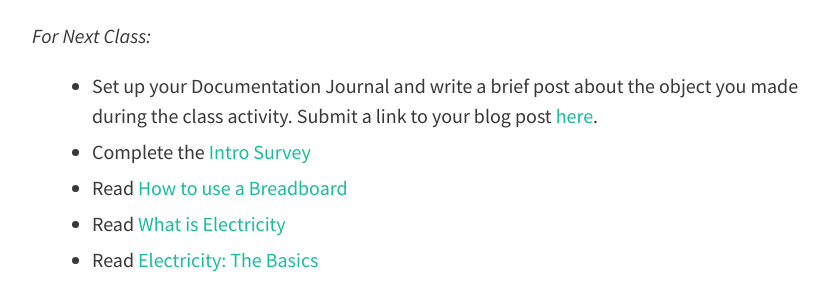
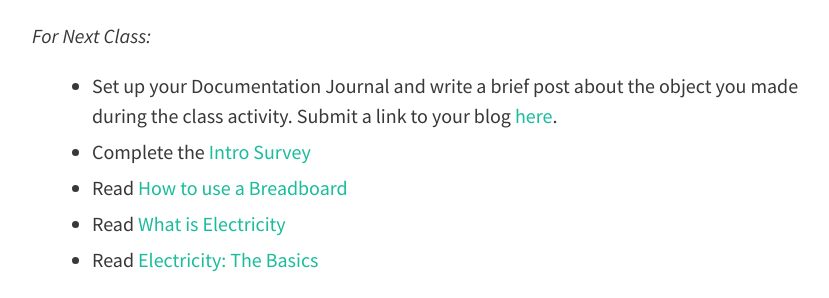
Before and after one commit to coloringchaos/object-f17, a Jekyll site: the page built from schedule.md, in a window 1280 px wide and 900 px high, scrolled down 412 px. Shown: the part 187-485 px from the top of the window, without its empty margins (224-1053 px from the left). Built offline with Jekyll 4.4.1, drawn with Linux system fonts in a browser that asks for light colours; nearby versions of some CDN libraries.

```diff
--- a/schedule.md
+++ b/schedule.md
@@ -11,7 +11,7 @@ feature-img: "img/bg1.jpg"
 
 *For Next Class:*
 
-+ Set up your Documentation Journal and write a brief post about the object you made during the class activity. Submit a link to your blog post [here](https://docs.google.com/forms/d/e/1FAIpQLSdkvOkhTp1FimNm-o8jbxRfl2gip6AkCOmc4AGznV8-oRE06w/viewform?usp=sf_link).
++ Set up your Documentation Journal and write a brief post about the object you made during the class activity. Submit a link to your blog  [here](https://docs.google.com/forms/d/e/1FAIpQLSdkvOkhTp1FimNm-o8jbxRfl2gip6AkCOmc4AGznV8-oRE06w/viewform?usp=sf_link).
 + Complete the [Intro Survey](https://docs.google.com/forms/d/e/1FAIpQLScte3sp6Mr1dk5I62C4sSJwy6vG3NQRRXG5okMiqE-4BpJlvQ/viewform?usp=sf_link)
 + Read [How to use a Breadboard](https://learn.sparkfun.com/tutorials/how-to-use-a-breadboard)
 + Read [What is Electricity](https://learn.sparkfun.com/tutorials/what-is-electricity)
```
